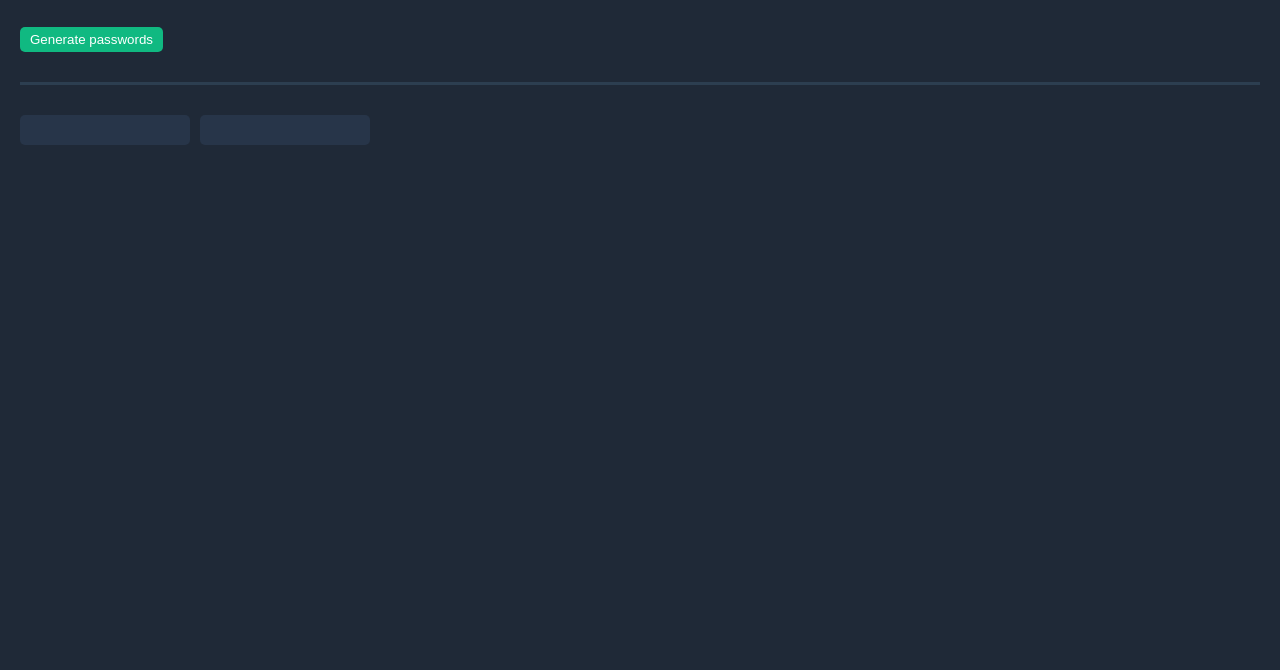
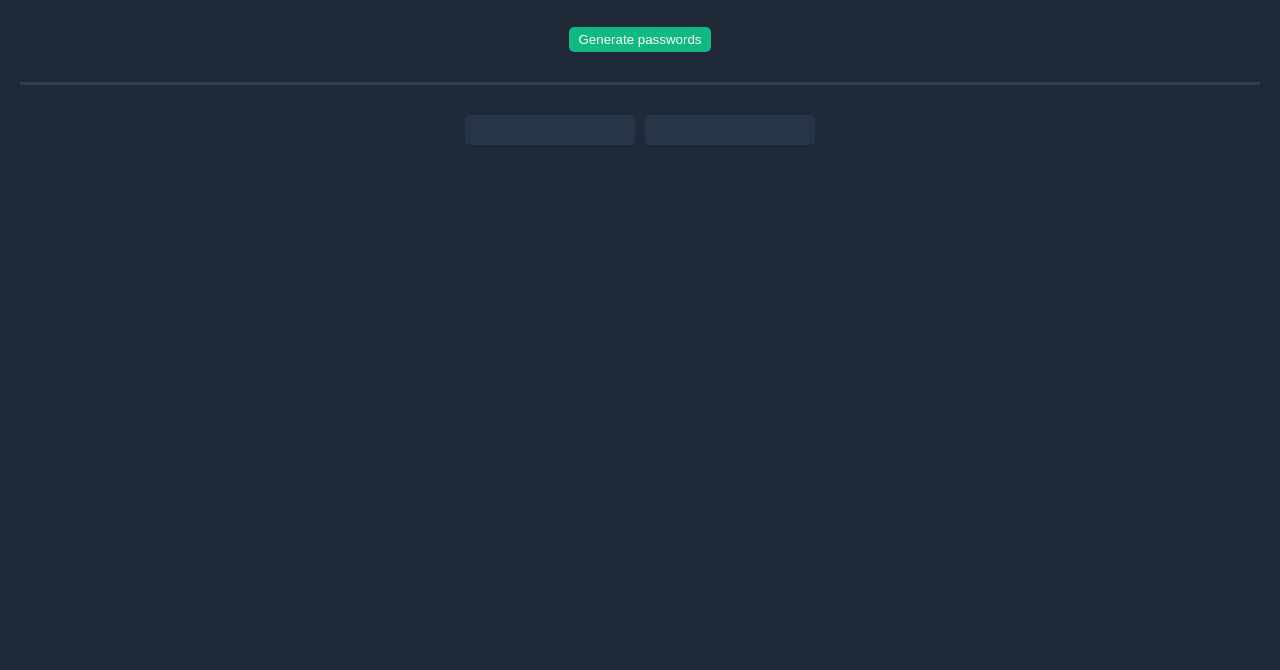
Before and after one commit to pingping2026/random-password, a website built with Vite: page index.html in a window 1280 px wide. Shown: the part 130-800 px from the top of the page. Built offline with nearby package versions, Linux system fonts and the light colour scheme.

Commit message:
centering

```diff
--- a/index.css
+++ b/index.css
@@ -1,7 +1,7 @@
 body {
     margin: 0;
     background:#1F2937;
-    text-align: start;
+    text-align: center;
     padding:0px 20px;
 }
 
@@ -32,10 +32,13 @@ body {
     border-radius: 5px;
     padding: 15px 5px;
     background-color: #273549;
+
 }
 
 .btn{
     display: flex;
     gap:10px;
     flex-wrap: nowrap;
+    justify-content: center;
+    align-items: center;
 }
```
